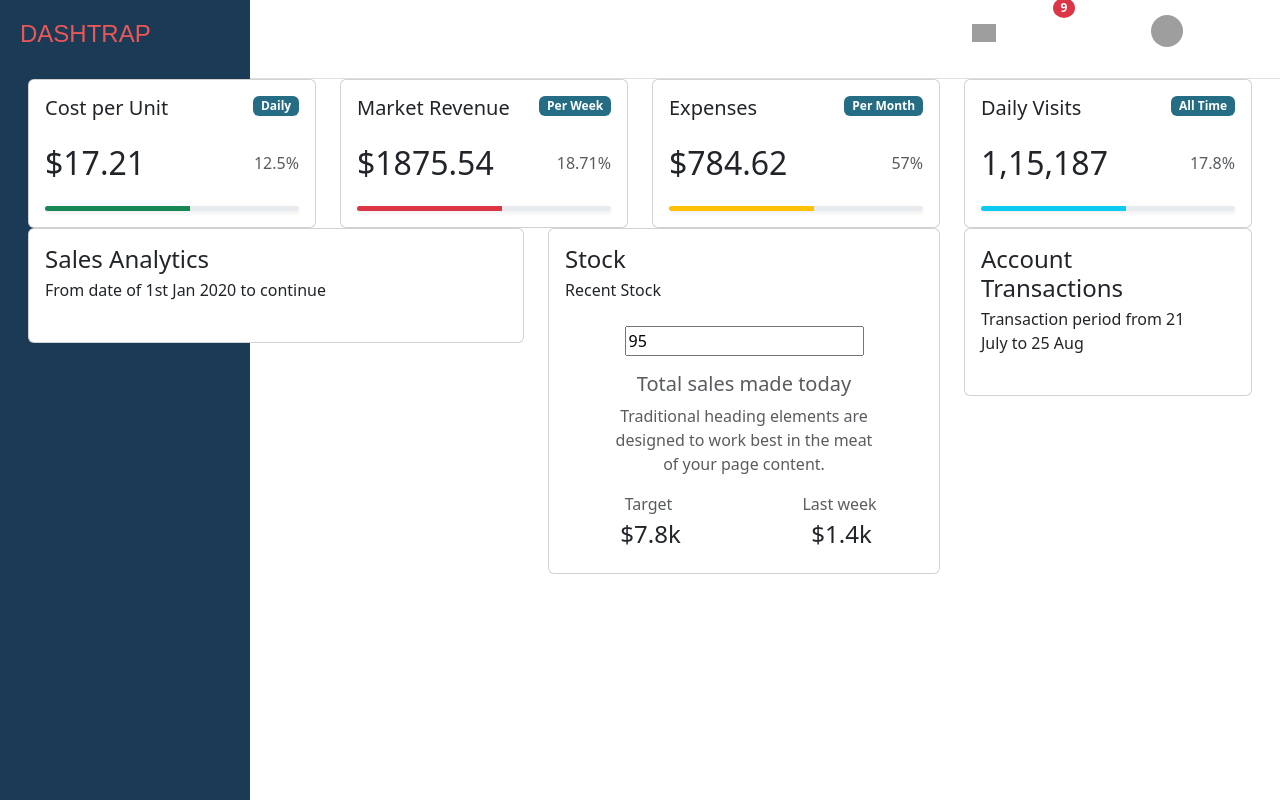
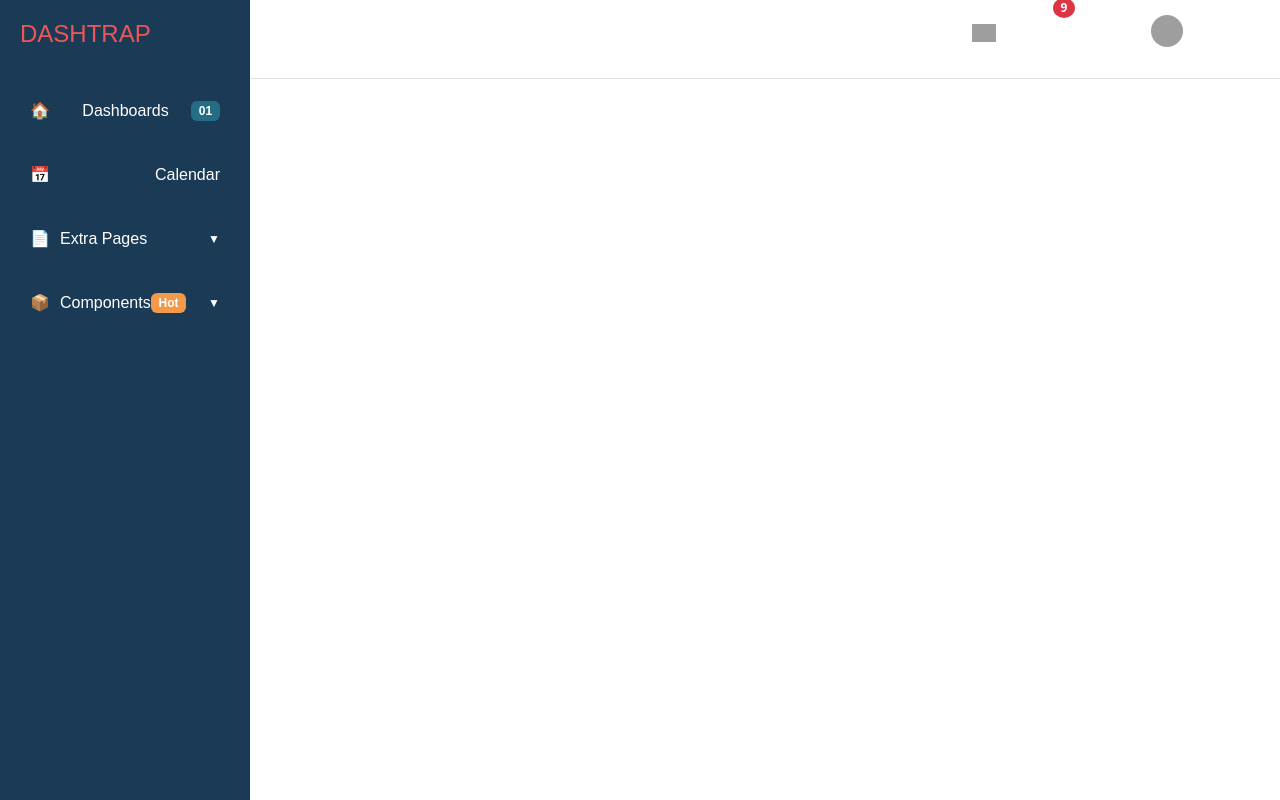
Before and after one commit to Ramadevi24/MRV_Project, a React (Create React App) app: page /dashboard in a window 1280 px wide. Built offline with nearby package versions, Linux system fonts and the light colour scheme; grey boxes are pictures that could not be loaded.

Commit message:
Dashboard

```diff
--- a/src/pages/Dashboard.js
+++ b/src/pages/Dashboard.js
@@ -1,227 +1,20 @@
 import React from 'react';
 import SideBar2 from '../components/SideBar2';
-// import Morris from 'morris.js';
-// import 'morris.js/morris.css';
-// import jQuery from 'jquery';
-// import 'jquery-knob/dist/jquery.knob.min';
-// import 'jquery-sparkline/jquery.sparkline.min';
-// import 'raphael/raphael.min';
 
-// import HeadCSS from './partials/HeadCSS';
-// import Menu from './partials/Menu';
 import Topbar from '../components/Topbar';
-// import PageTitle from './partials/PageTitle';
 
 const Dashboard = () => {
-//   React.useEffect(() => {
-//     // Initialize Morris charts, Knob, Sparkline, etc.
-//     Morris.Bar({
-//       element: 'morris-bar-example',
-//       data: [{ y: '2020', a: 100, b: 90 }],
-//       xkey: 'y',
-//       ykeys: ['a', 'b'],
-//       labels: ['Series A', 'Series B'],
-//       hideHover: 'auto',
-//       resize: true,
-//     });
-
-//     jQuery('.knob').knob();
-//     jQuery('#sparkline1').sparkline([5, 6, 7, 2, 0, -4, -2, 4], {
-//       type: 'bar',
-//       height: '40',
-//       barWidth: '8',
-//       barSpacing: '5',
-//       barColor: '#7a08c2',
-//     });
-//   }, []);
 
   return (
     <div className="layout-wrapper">
-      {/* <head>
-        <TitleMeta title="Dashboard" />
-        <link href="assets/libs/morris.js/morris.css" rel="stylesheet" type="text/css" />
-        <HeadCSS />
-      </head> */}
 
-      <body>
+
 
       <SideBar2 />
 
-        <div className="page-content">
           <Topbar />
-          <div className="px-3">
-            <div className="container-fluid">
-              {/* <PageTitle subtitle="Dashtrap" title="Dashboard" /> */}
 
-              <div className="row">
-                <div className="col-md-6 col-xl-3">
-                  <div className="card">
-                    <div className="card-body">
-                      <div className="mb-4">
-                        <span className="badge badge-soft-primary float-end">Daily</span>
-                        <h5 className="card-title mb-0">Cost per Unit</h5>
-                      </div>
-                      <div className="row d-flex align-items-center mb-4">
-                        <div className="col-8">
-                          <h2 className="d-flex align-items-center mb-0">$17.21</h2>
-                        </div>
-                        <div className="col-4 text-end">
-                          <span className="text-muted">12.5% <i className="mdi mdi-arrow-up text-success"></i></span>
-                        </div>
-                      </div>
-                      <div className="progress shadow-sm" style={{ height: '5px' }}>
-                        <div className="progress-bar bg-success" role="progressbar" style={{ width: '57%' }}></div>
-                      </div>
-                    </div>
-                  </div>
-                </div>
-
-                <div className="col-md-6 col-xl-3">
-                  <div className="card">
-                    <div className="card-body">
-                      <div className="mb-4">
-                        <span className="badge badge-soft-primary float-end">Per Week</span>
-                        <h5 className="card-title mb-0">Market Revenue</h5>
-                      </div>
-                      <div className="row d-flex align-items-center mb-4">
-                        <div className="col-8">
-                          <h2 className="d-flex align-items-center mb-0">$1875.54</h2>
-                        </div>
-                        <div className="col-4 text-end">
-                          <span className="text-muted">18.71% <i className="mdi mdi-arrow-down text-danger"></i></span>
-                        </div>
-                      </div>
-                      <div className="progress shadow-sm" style={{ height: '5px' }}>
-                        <div className="progress-bar bg-danger" role="progressbar" style={{ width: '57%' }}></div>
-                      </div>
-                    </div>
-                  </div>
-                </div>
-
-                <div className="col-md-6 col-xl-3">
-                  <div className="card">
-                    <div className="card-body">
-                      <div className="mb-4">
-                        <span className="badge badge-soft-primary float-end">Per Month</span>
-                        <h5 className="card-title mb-0">Expenses</h5>
-                      </div>
-                      <div className="row d-flex align-items-center mb-4">
-                        <div className="col-8">
-                          <h2 className="d-flex align-items-center mb-0">$784.62</h2>
-                        </div>
-                        <div className="col-4 text-end">
-                          <span className="text-muted">57% <i className="mdi mdi-arrow-up text-success"></i></span>
-                        </div>
-                      </div>
-                      <div className="progress shadow-sm" style={{ height: '5px' }}>
-                        <div className="progress-bar bg-warning" role="progressbar" style={{ width: '57%' }}></div>
-                      </div>
-                    </div>
-                  </div>
-                </div>
-
-                <div className="col-md-6 col-xl-3">
-                  <div className="card">
-                    <div className="card-body">
-                      <div className="mb-4">
-                        <span className="badge badge-soft-primary float-end">All Time</span>
-                        <h5 className="card-title mb-0">Daily Visits</h5>
-                      </div>
-                      <div className="row d-flex align-items-center mb-4">
-                        <div className="col-8">
-                          <h2 className="d-flex align-items-center mb-0">1,15,187</h2>
-                        </div>
-                        <div className="col-4 text-end">
-                          <span className="text-muted">17.8% <i className="mdi mdi-arrow-down text-danger"></i></span>
-                        </div>
-                      </div>
-                      <div className="progress shadow-sm" style={{ height: '5px' }}>
-                        <div className="progress-bar bg-info" role="progressbar" style={{ width: '57%' }}></div>
-                      </div>
-                    </div>
-                  </div>
-                </div>
-              </div>
-
-              <div className="row">
-                <div className="col-lg-5">
-                  <div className="card">
-                    <div className="card-body">
-                      <h4 className="card-title">Sales Analytics</h4>
-                      <p className="card-subtitle mb-4">From date of 1st Jan 2020 to continue</p>
-                      <div id="morris-bar-example" className="morris-chart"></div>
-                    </div>
-                  </div>
-                </div>
-
-                <div className="col-lg-4">
-                  <div className="card">
-                    <div className="card-body">
-                      <h4 className="card-title">Stock</h4>
-                      <p className="card-subtitle mb-4">Recent Stock</p>
-                      <div className="text-center">
-                        <input
-                          data-plugin="knob"
-                          data-width="165"
-                          data-height="165"
-                          data-linecap="round"
-                          data-fgColor="#7a08c2"
-                          value="95"
-                          data-skin="tron"
-                          data-angleOffset="180"
-                          data-readOnly
-                          data-thickness=".15"
-                          className="knob"
-                        />
-                        <h5 className="text-muted mt-3">Total sales made today</h5>
-                        <p className="text-muted w-75 mx-auto sp-line-2">
-                          Traditional heading elements are designed to work best in the meat of your page content.
-                        </p>
-                        <div className="row mt-3">
-                          <div className="col-6">
-                            <p className="text-muted font-15 mb-1 text-truncate">Target</p>
-                            <h4>
-                              <i className="fas fa-arrow-up text-success me-1"></i>$7.8k
-                            </h4>
-                          </div>
-                          <div className="col-6">
-                            <p className="text-muted font-15 mb-1 text-truncate">Last week</p>
-                            <h4>
-                              <i className="fas fa-arrow-down text-danger me-1"></i>$1.4k
-                            </h4>
-                          </div>
-                        </div>
-                      </div>
-                    </div>
-                  </div>
-                </div>
-
-                <div className="col-lg-3">
-                  <div className="card">
-                    <div className="card-body">
-                      <div className="row align-items-center">
-                        <div className="col">
-                          <h4 className="card-title">Account Transactions</h4>
-                          <p className="card-subtitle mb-4">Transaction period from 21 July to 25 Aug</p>
-                        </div>
-                        <div className="col-auto">
-                          <h3>
-                            <i className="mdi mdi-dots-horizontal"></i>
-                          </h3>
-                        </div>
-                      </div>
-                      <div id="sparkline1" className="text-center"></div>
-                    </div>
-                  </div>
-                </div>
-              </div>
-            </div>
-          </div>
-          {/* <Footer /> */}
-        </div>
-        {/* <FooterScripts /> */}
-      </body>
-    </div>
+      </div>
   );
 };
 
```
